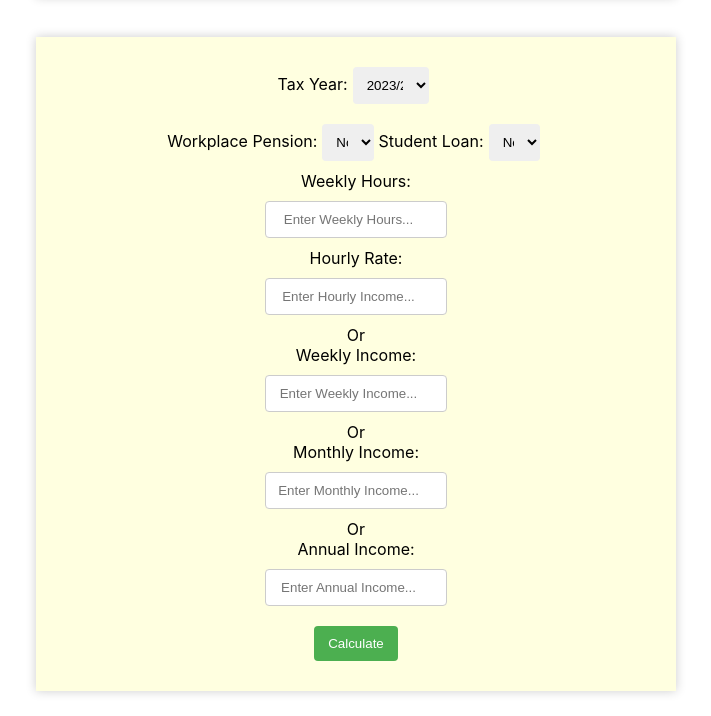
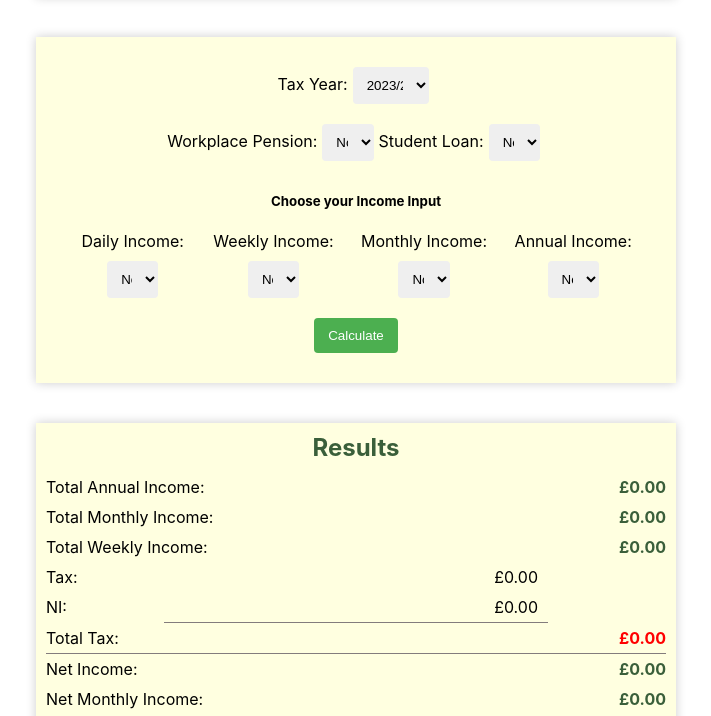
Before and after one commit to asaad227/taxCalculator, a React app: page / in a window 1280 px wide. Shown: the part 62-778 px from the top of the page, without its empty margins (284-995 px from the left). Built offline with nearby package versions, Linux system fonts and the light colour scheme.

Commit message:
added income input choice

```diff
--- a/src/TotalTax/index.css
+++ b/src/TotalTax/index.css
@@ -157,7 +157,17 @@
   .result .pensionHide, .result .loanHide{
     display: none;
   }
-
+   form .annualShow .monthlyShow, .weeklyShow, .dailyShow{
+    display: flex;
+    flex-direction: row;
+    justify-content: space-between;
+    margin: 0 10px;
+    padding:0;
+    color: black
+    }
+    form .annualHide, .monthlyHide, .weeklyHide, .dailyHide{
+    display: none;
+    }
 
   @media screen and (max-width: 600px) {
     .main h1 {
--- a/src/TotalTax/index.js
+++ b/src/TotalTax/index.js
@@ -13,6 +13,11 @@ const [educationLoan, setEducationLoan] = useState(0);
 const[pension, setPension] = useState(0);
 const[isPension, setIsPension] = useState(false);
 const [isLoan, setIsLoan] = useState(false);
+const[isDaily, setIsDaily] = useState(false);
+const[isWeekly, setIsWeekly] = useState(false);
+const[isMonthly, setIsMonthly] = useState(false);
+const[isAnnual, setIsAnnual] = useState(false);
+
 const [year, setYear] = useState(1);
 const [tax, setTax] = useState(0);
 const [ni, setNi] = useState(0);
@@ -83,6 +88,10 @@ function handleReset(event){
     setPension(0)
     setIsPension(false)
     setIsLoan(false)
+    setIsDaily(false)
+    setIsWeekly(false)
+    setIsMonthly(false)
+    setIsAnnual(false)
     setNetIncome(0);
     event.preventDefault();
 }
@@ -100,6 +109,7 @@ function handleReset(event){
             <option value="2">2024/25</option>
             </select>
         </label>
+
         <div className='extra-option'>
         <label>
         Workplace Pension:
@@ -116,32 +126,63 @@ function handleReset(event){
 
             </select>
             </label>
+                </div>
+                <h5>Choose your Income Input</h5>
+                <div className='extra-option'>
+                <label>
+        Daily Income:
+        <select onChange={(e)=>setIsDaily(e.target.value)} value={isDaily}>
+        <option value="false">No</option>
+            <option value="true">Yes</option>
+            </select>
+            </label>
+            <label>
+        Weekly Income:
+        <select onChange={(e)=>setIsWeekly(e.target.value)} value={isWeekly}>
+        <option value="false">No</option>
+            <option value="true">Yes</option>
+            </select>
+            </label>
+            <label>
+       Monthly Income:
+        <select onChange={(e)=>setIsMonthly(e.target.value)} value={isMonthly}>
+        <option value="false">No</option>
+            <option value="true">Yes</option>
+            </select>
+            </label>
+            <label>
+        Annual Income:
+        <select onChange={(e)=>setIsAnnual(e.target.value)} value={isAnnual}>
+        <option value="false">No</option>
+            <option value="true">Yes</option>
+            </select>
+            </label>
+                </div>
+                <label className={isDaily? 'dailyShow': 'dailyHide'}>
 
-                </div>
-        <label>
-        Weekly Hours:
-        <br />
+
+           <input type="number" placeholder="Enter Hourly Rate..." onChange={(e)=>setHrsIncome(e.target.value)} value={hrsIncome} />
+       </label>
+        <label className={isDaily? 'dailyShow': 'dailyHide'}>
+
+
             <input type="number" placeholder="Enter Weekly Hours..." onChange={(e)=>setHrsPerWeek(e.target.value)} value={hrsPerWeek} />
 
         </label>
-        <label>
-            Hourly Rate:
-            <br />
-            <input type="number" placeholder="Enter Hourly Income..." onChange={(e)=>setHrsIncome(e.target.value)} value={hrsIncome} />
-        </label>
-        Or
-        <label>Weekly Income:
-        <br />
+
+
+        <label className={isWeekly? 'weeklyShow': 'weeklyHide'}>
+
         <input type="number" placeholder="Enter Weekly Income..." onChange={(e)=>setWeeklyIncome(e.target.value)} value={weeklyIncome} />
         </label>
-        Or
-        <label>Monthly Income:
-        <br />
+
+        <label className={isMonthly? 'monthlyShow':'monthlyHide'}>
+
         <input type="number" placeholder="Enter Monthly Income..." onChange={(e)=>setMonthlyIncome(e.target.value)} value={monthlyIncome} />
         </label>
-        Or
-        <label>Annual Income:
-        <br />
+
+        <label className={isAnnual? 'annualShow':'annualHide'}>
+
         <input type="number" placeholder="Enter Annual Income..." onChange={(e)=>setAnnualIncome(e.target.value)} value={annualIncome} />
         </label>
 
```
